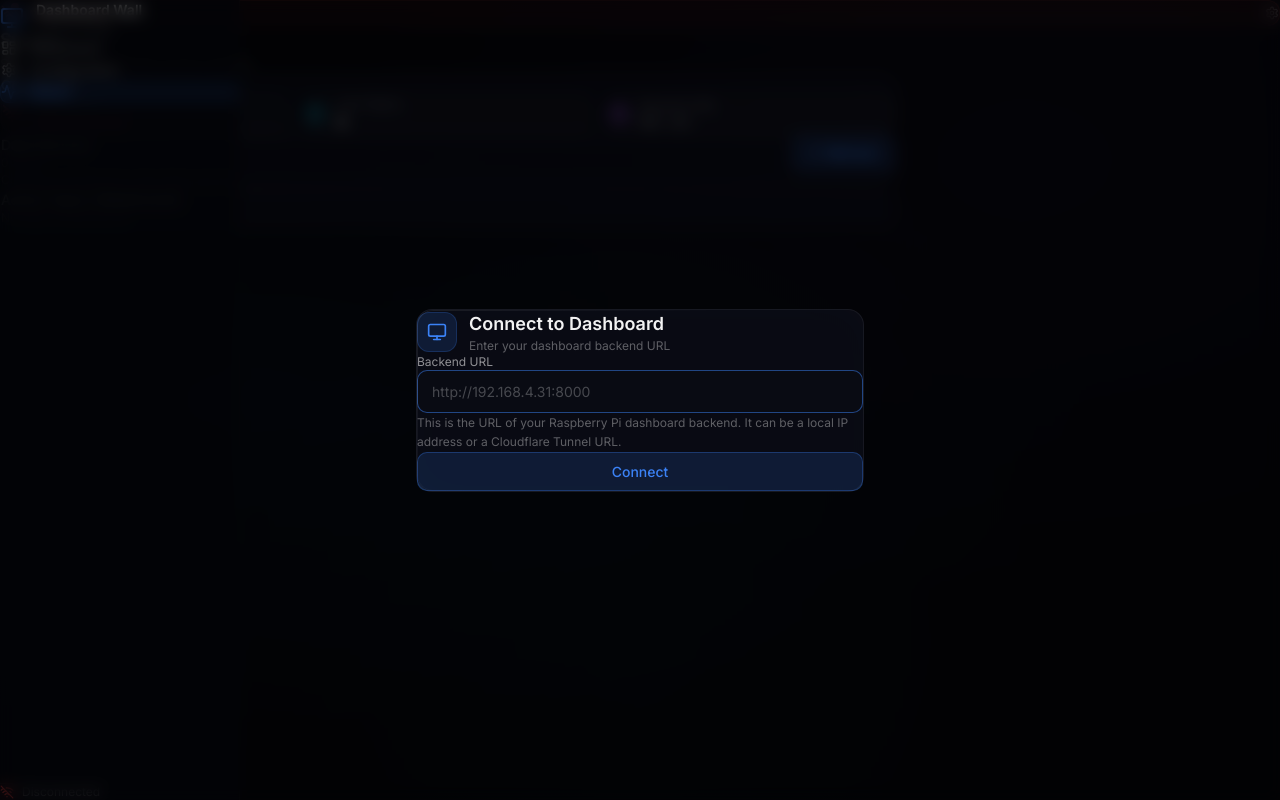
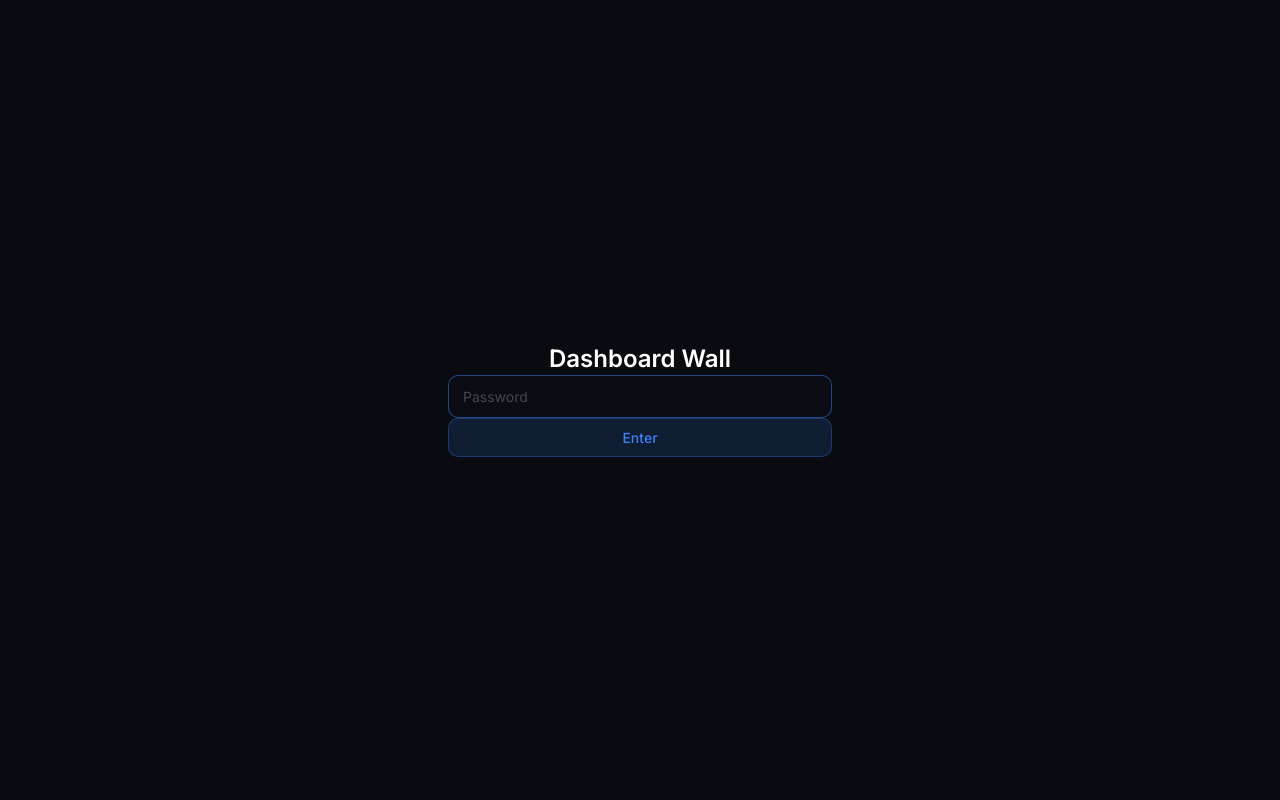
Before and after one commit to andyhartzler/dashboard-wall-control, a Next.js app: page /status in a window 1280 px wide. Built offline with nearby package versions, Linux system fonts and the light colour scheme.

Commit message:
Simplify login: password auth, hardcoded backend URL, solid background

```diff
--- a/src/components/SetupModal.tsx
+++ b/src/components/SetupModal.tsx
@@ -1,7 +1,6 @@
 "use client";
 
 import { useState } from "react";
-import { Monitor, X } from "lucide-react";
 
 interface SetupModalProps {
   onSave: (url: string) => void;
@@ -9,77 +8,44 @@ interface SetupModalProps {
 }
 
 export function SetupModal({ onSave, onClose }: SetupModalProps) {
-  const [url, setUrl] = useState("");
+  const [password, setPassword] = useState("");
   const [error, setError] = useState("");
 
   const handleSubmit = (e: React.FormEvent) => {
     e.preventDefault();
-    if (!url.trim()) {
-      setError("Please enter a URL");
-      return;
-    }
-    try {
-      new URL(url.trim());
-      onSave(url.trim());
-    } catch {
-      setError("Please enter a valid URL");
+    if (password === "pooosh") {
+      onSave("https://expeditiously-unspeakable-aracelis.ngrok-free.dev");
+    } else {
+      setError("Wrong password");
+      setTimeout(() => setError(""), 2000);
     }
   };
 
   return (
-    <div className="fixed inset-0 z-[100] flex items-center justify-center bg-black/60 backdrop-blur-sm">
-      <div className="glass-panel relative p-8 w-full max-w-md mx-4">
-        {onClose && (
-          <button
-            onClick={onClose}
-            className="absolute top-4 right-4 p-1.5 rounded-lg hover:bg-white/[0.05] transition-colors"
-          >
-            <X className="w-4 h-4 text-text-muted" />
-          </button>
-        )}
-
-        <div className="flex items-center gap-3 mb-6">
-          <div className="w-10 h-10 rounded-xl bg-accent-blue/15 border border-accent-blue/20 flex items-center justify-center">
-            <Monitor className="w-5 h-5 text-accent-blue" />
-          </div>
-          <div>
-            <h2 className="text-lg font-semibold text-text-primary">
-              Connect to Dashboard
+    <div className="fixed inset-0 z-[100] flex items-center justify-center bg-[#0a0b10]">
+      <div className="w-full max-w-sm mx-4">
+        <h2 className="text-2xl font-semibold text-white text-center mb-8">
+          Dashboard Wall
         </h2>
-            <p className="text-xs text-text-muted">
-              Enter your dashboard backend URL
-            </p>
-          </div>
-        </div>
 
         <form onSubmit={handleSubmit} className="space-y-4">
-          <div>
-            <label className="block text-xs text-text-secondary mb-2">
-              Backend URL
-            </label>
           <input
-              type="text"
-              value={url}
+            type="password"
+            value={password}
             onChange={(e) => {
-                setUrl(e.target.value);
+              setPassword(e.target.value);
               setError("");
             }}
-              placeholder="http://192.168.4.31:8000"
-              className="glass-input"
+            placeholder="Password"
+            className="glass-input w-full"
             autoFocus
           />
           {error && (
-              <p className="text-xs text-accent-red mt-1.5">{error}</p>
+            <p className="text-xs text-accent-red text-center">{error}</p>
           )}
-          </div>
-
-          <p className="text-xs text-text-muted leading-relaxed">
-            This is the URL of your Raspberry Pi dashboard backend. It can be a
-            local IP address or a Cloudflare Tunnel URL.
-          </p>
 
           <button type="submit" className="glass-btn w-full py-2.5">
-            Connect
+            Enter
           </button>
         </form>
       </div>
```
Lines whose indentation alone changed are shown as unchanged.
